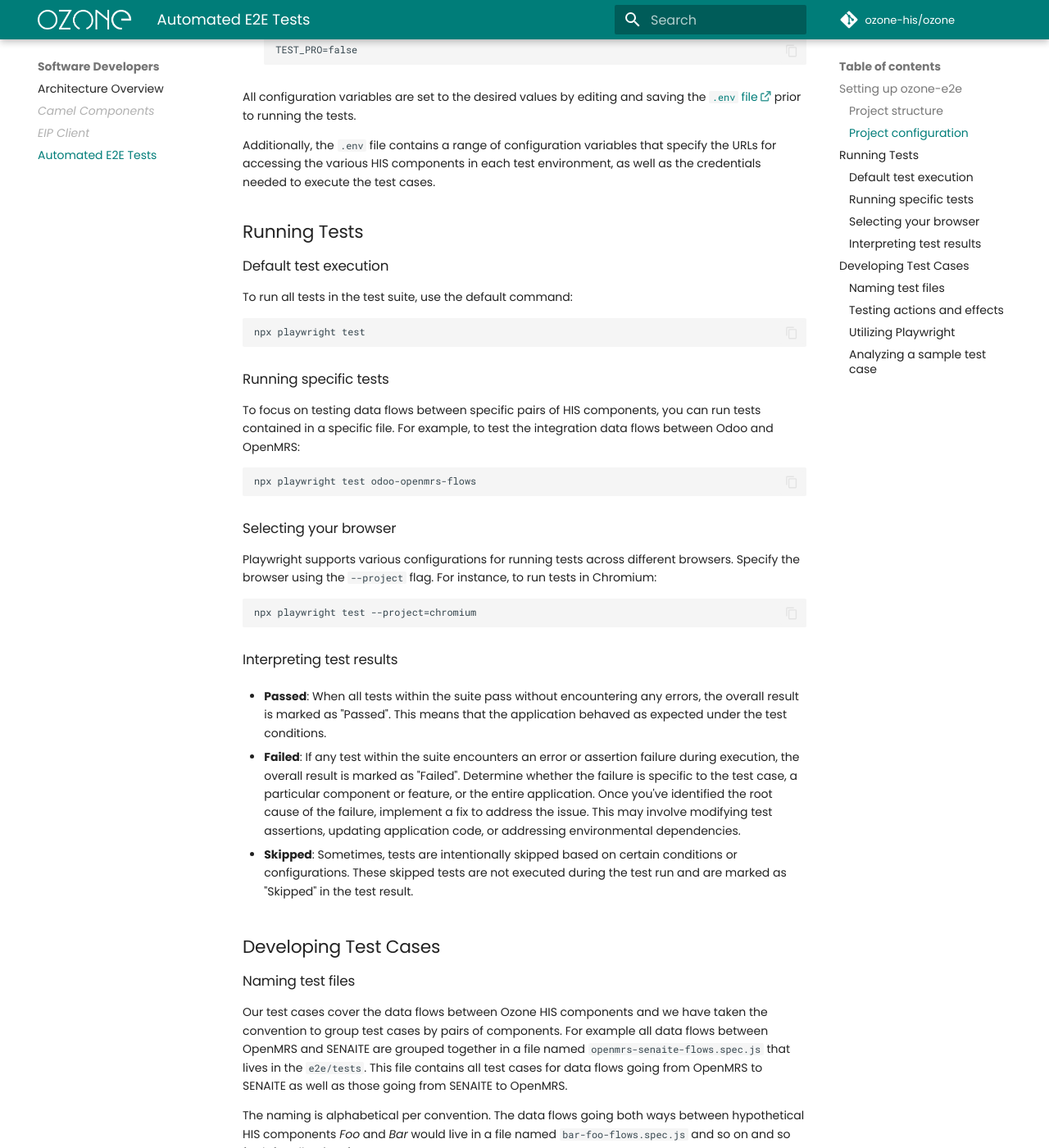
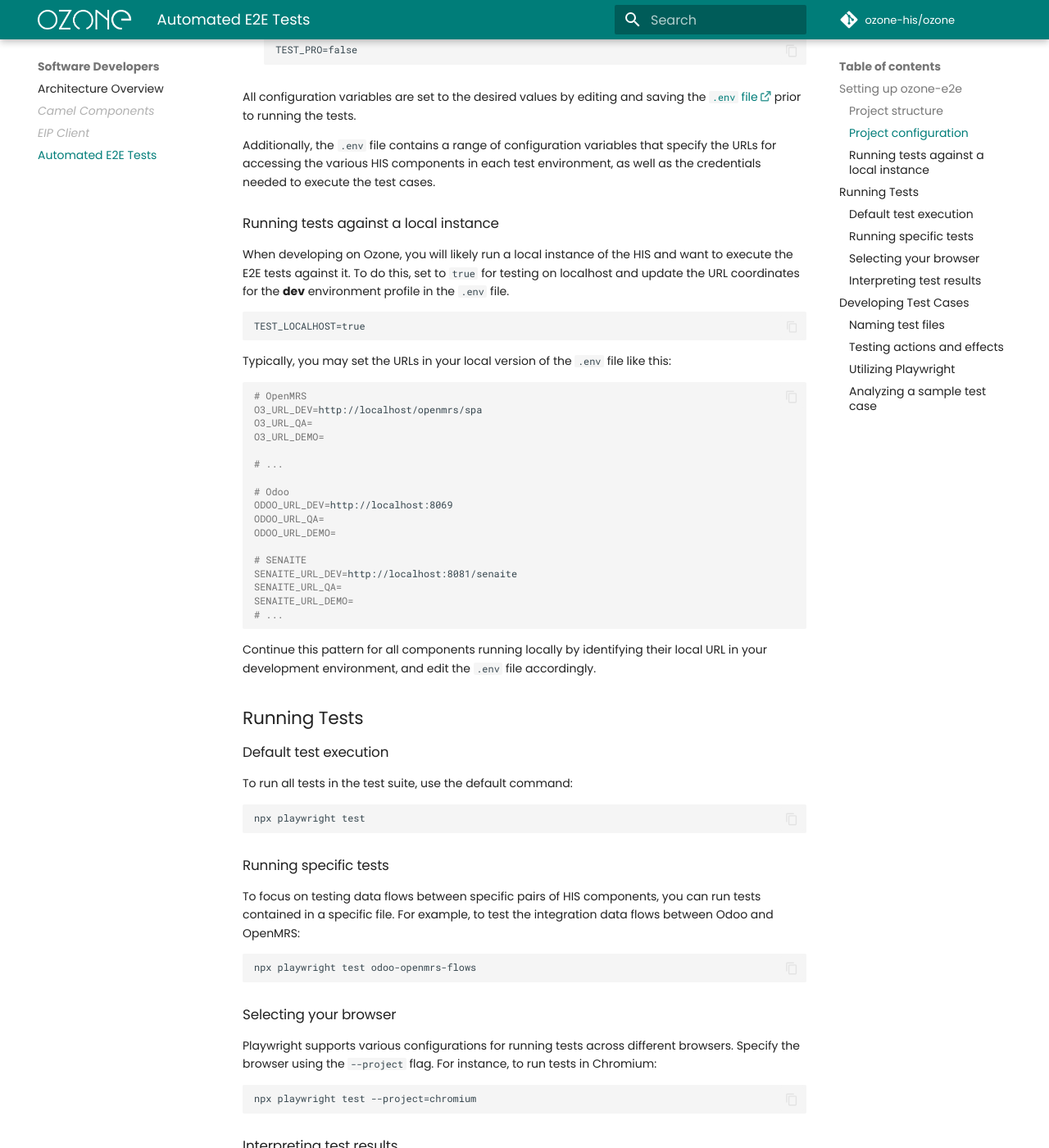
Before and after one commit to ozone-his/ozone-docs, an MkDocs documentation site: the page built from docs/devs/e2e-tests.md, in a window 1280 px wide and 1400 px high, scrolled down 1928 px. Shown: the whole window at 82% size. Built offline with MkDocs 1.6.1 and Material for MkDocs 9.7.7, drawn with Linux system fonts in a browser that asks for light colours; comment, search, counter and statistics services are not loaded.

Commit message:
OZ-588: Documented running E2E tests locally.

````diff
--- a/docs/devs/e2e-tests.md
+++ b/docs/devs/e2e-tests.md
@@ -66,6 +66,37 @@
 All configuration variables are set to the desired values by editing and saving the [`.env` file <small>:fontawesome-solid-arrow-up-right-from-square:</small>](https://github.com/ozone-his/ozone-e2e/blob/main/.env) prior to running the tests.
 
 Additionally, the `.env` file contains a range of configuration variables that specify the URLs for accessing the various HIS components in each test environment, as well as the credentials needed to execute the test cases.
+
+### Running tests against a local instance
+
+When developing on Ozone, you will likely run a local instance of the HIS and want to execute the E2E tests against it. To do this, set to `true` for testing on localhost and update the URL coordinates for the **dev** environment profile in the `.env` file.
+
+```
+TEST_LOCALHOST=true
+```
+
+Typically, you may set the URLs in your local version of the `.env` file like this:
+
+```bash
+# OpenMRS
+O3_URL_DEV=http://localhost/openmrs/spa
+O3_URL_QA=
+O3_URL_DEMO=
+
+# ...
+
+# Odoo
+ODOO_URL_DEV=http://localhost:8069
+ODOO_URL_QA=
+ODOO_URL_DEMO=
+
+# SENAITE
+SENAITE_URL_DEV=http://localhost:8081/senaite
+SENAITE_URL_QA=
+SENAITE_URL_DEMO=
+# ...
+```
+Continue this pattern for all components running locally by identifying their local URL in your development environment, and edit the `.env` file accordingly.
 
 ## Running Tests
 
````
